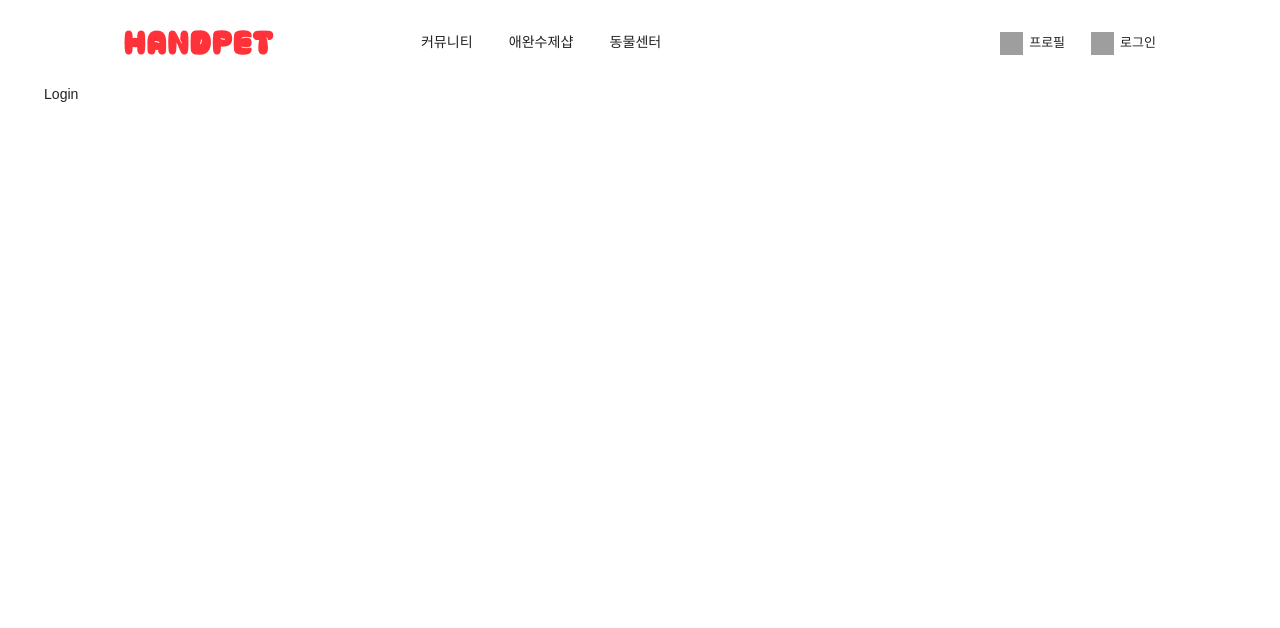
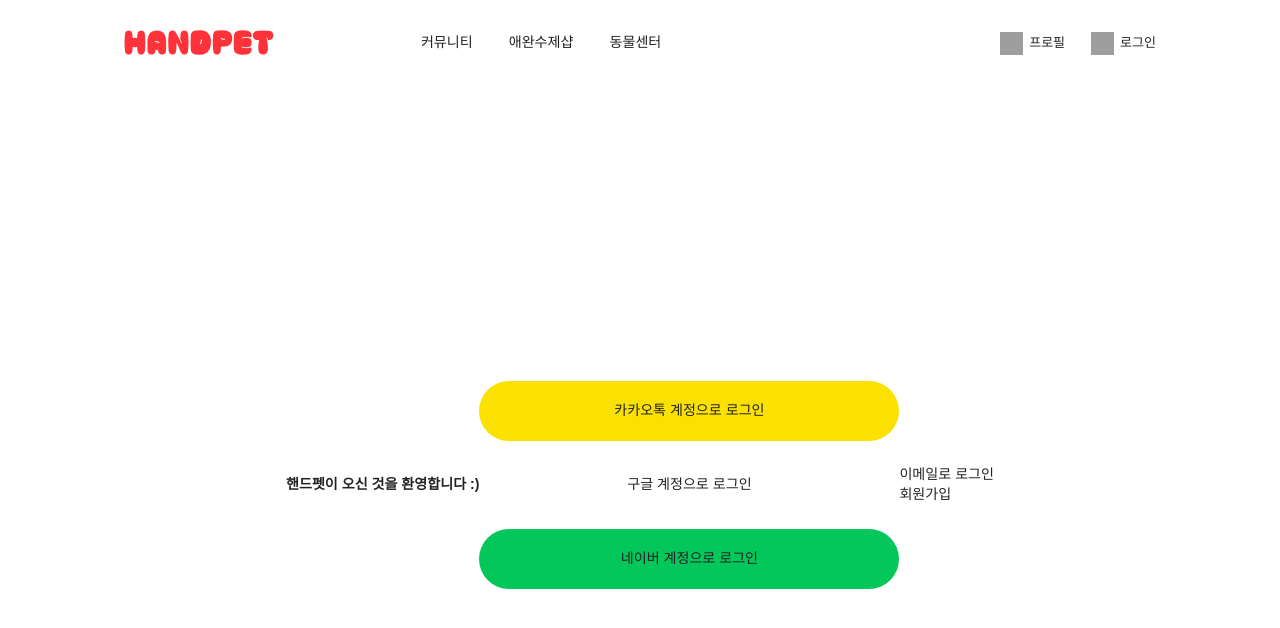
Before and after one commit to ESTFE-final/hand_pet_ver_2.0, a React (Vite) app: page /login in a window 1280 px wide. Shown: the top 628 px of the page. Built offline with nearby package versions, Linux system fonts and the light colour scheme; grey boxes are pictures that could not be loaded; a web font is replaced by a local one.

Commit message:
add:loginSetting

```diff
--- a/src/components/Header/Header.scss
+++ b/src/components/Header/Header.scss
@@ -9,7 +9,7 @@
     display: flex;
     gap: 36px;
     margin-left: -15vw;
-    // margin-left: clamp(-400px, -30vw, -200px); /* 최소값, 선호값, 최대값 */
+    // margin-left: clamp(-400px, -30vw, -200px);
     li {
       text-decoration: none;
       font-weight: 500;
--- /dev/null
+++ b/src/pages/login/Login.scss
@@ -0,0 +1,31 @@
+.loginPage {
+    display: flex;
+    justify-content: center;
+    align-items: center;
+    height: 100vh;
+}
+
+.convinientLogin {
+  ul {
+    display: flex;
+    flex-direction: column;
+    gap: 14px;
+    li {
+      width: 420px;
+      padding: 20px 0;
+      text-align: center;
+      border: 1px solid none;
+      border-radius: 44px;
+    }
+    .kakaoLogin {
+      background-color: #fae100;
+    }
+    .googleLogin {
+      background-color: #fff;
+      border-radius: 1px solid black;
+    }
+    .naverLogin {
+      background-color: #03c75a;
+    }
+  }
+}
--- a/src/pages/login/Login.tsx
+++ b/src/pages/login/Login.tsx
@@ -1,13 +1,35 @@
 import React from "react";
+import './Login.scss';
 
 interface LoginProps {
-    //
+  //
+}
+
+const Login = ({}: LoginProps) => {
+  return (
+    <section className="loginPage">
+      <h1>핸드펫이 오신 것을 환영합니다 :)</h1>
+      <section className="convinientLogin">
+        <ul>
+          <li className="kakaoLogin">
+            <a href="#">카카오톡 계정으로 로그인</a>
+          </li>
+          <li className="googleLogin">
+            <a href="#">구글 계정으로 로그인</a>
+          </li>
+          <li className="naverLogin">
+            <a href="#">네이버 계정으로 로그인</a>
+          </li>
+        </ul>
+      </section>
+      <section className="emailLoginAndSignUp">
+        <ul>
+            <li><a href="#">이메일로 로그인</a></li>
+            <li><a href="#">회원가입</a></li>
+        </ul>
+      </section>
+    </section>
+  );
 };
 
-const Login = ({}: LoginProps) => {
-    return(
-        <>Login</>
-    );
-}
-
 export default Login;
```
